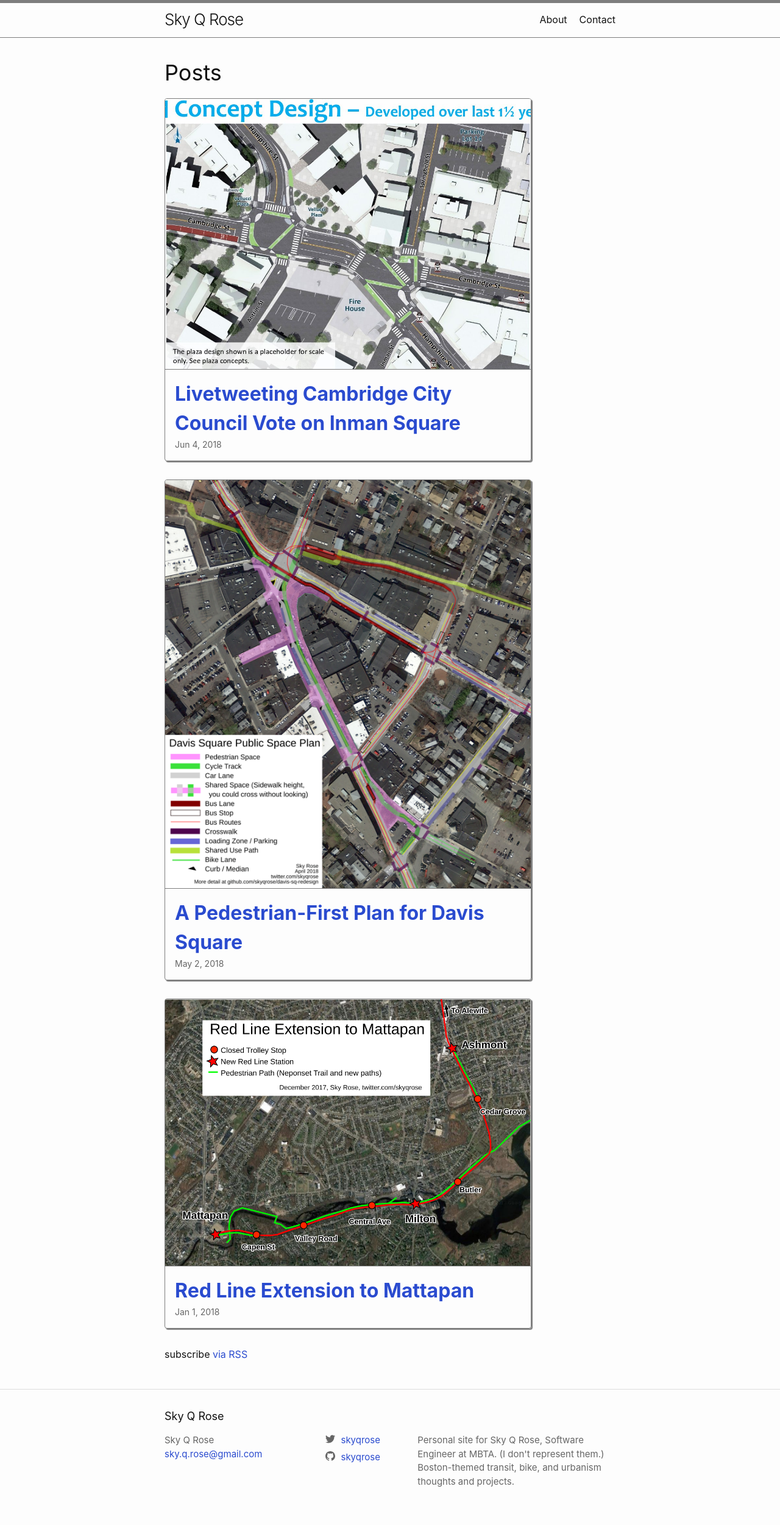
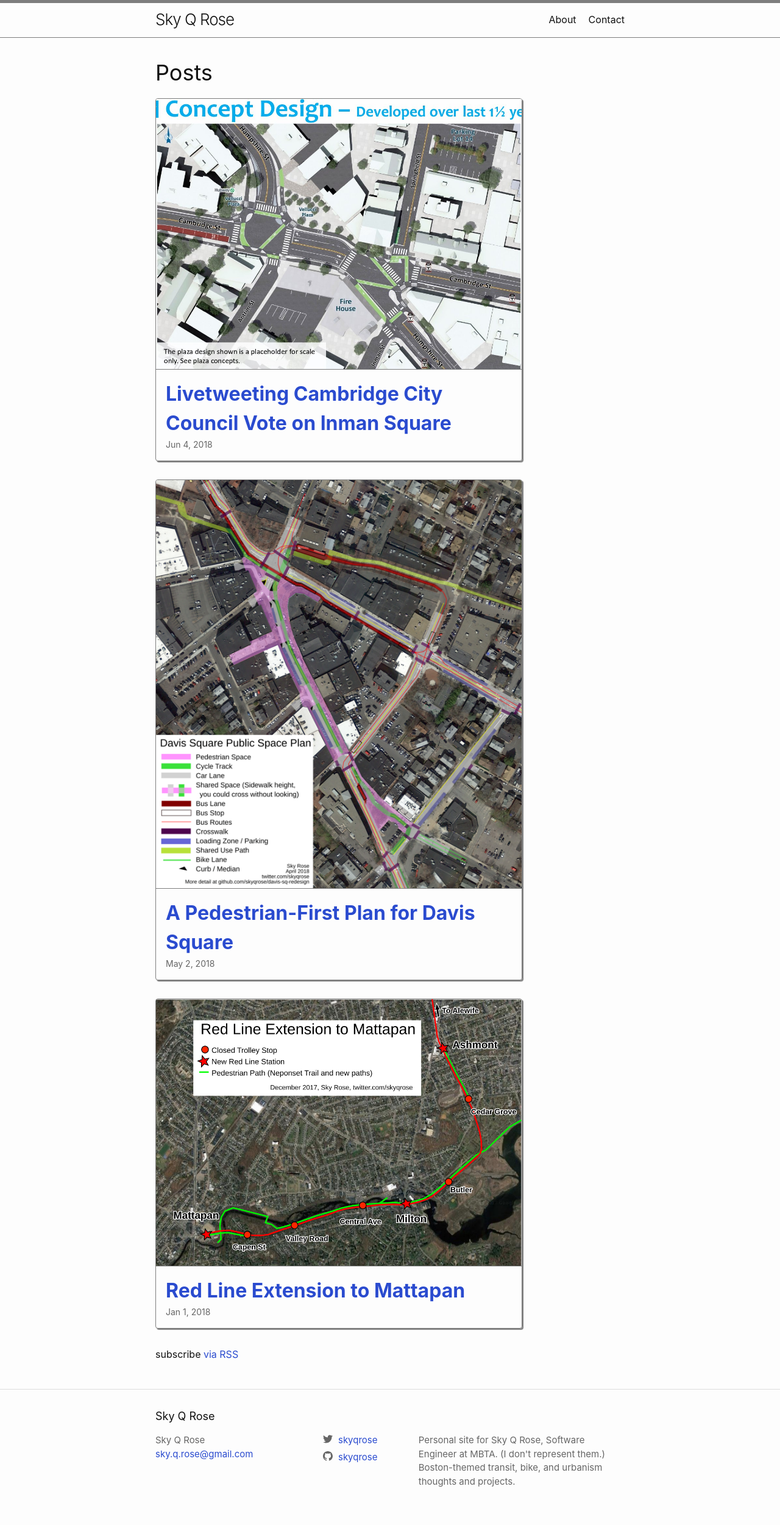
Before and after one commit to skyqrose/skyqrose, a Jekyll site: the page built from index.html, in a window 1280 px wide. Shown: the whole page at 61% size. Built offline with Jekyll 4.4.1, drawn with Linux system fonts in a browser that asks for light colours.

Commit message:
simplify media queries

```diff
--- a/_sass/_base.scss
+++ b/_sass/_base.scss
@@ -168,20 +168,13 @@
  * Wrapper
  */
 .wrapper {
-  max-width: -webkit-calc(#{$content-width} - (#{$spacing-unit} * 2));
-  max-width:         calc(#{$content-width} - (#{$spacing-unit} * 2));
+  max-width: -webkit-calc(#{$content-width} - (#{$spacing-unit}));
+  max-width:         calc(#{$content-width} - (#{$spacing-unit}));
   margin-right: auto;
   margin-left: auto;
-  padding-right: $spacing-unit;
-  padding-left: $spacing-unit;
+  padding-right: $spacing-unit / 2;
+  padding-left: $spacing-unit / 2;
   @extend %clearfix;
-
-  @include media-query($on-laptop) {
-    max-width: -webkit-calc(#{$content-width} - (#{$spacing-unit}));
-    max-width:         calc(#{$content-width} - (#{$spacing-unit}));
-    padding-right: $spacing-unit / 2;
-    padding-left: $spacing-unit / 2;
-  }
 }
 
 
--- a/_sass/_minima.scss
+++ b/_sass/_minima.scss
@@ -15,18 +15,8 @@
 // Width of the content area
 $content-width:    800px !default;
 
-$on-palm:          600px !default;
-$on-laptop:        800px !default;
-
-// Use media queries like this:
-// @include media-query($on-palm) {
-//   .wrapper {
-//     padding-right: $spacing-unit / 2;
-//     padding-left: $spacing-unit / 2;
-//   }
-// }
-@mixin media-query($device) {
-  @media screen and (max-width: $device) {
+@mixin media-query-mobile {
+  @media screen and (max-width: 600px) {
     @content;
   }
 }
--- a/_sass/components/_footer.scss
+++ b/_sass/components/_footer.scss
@@ -46,20 +46,7 @@
   width:         calc(45% - (#{$spacing-unit} / 2));
 }
 
-@include media-query($on-laptop) {
-  .footer-col-1,
-  .footer-col-2 {
-    width: -webkit-calc(50% - (#{$spacing-unit} / 2));
-    width:         calc(50% - (#{$spacing-unit} / 2));
-  }
-
-  .footer-col-3 {
-    width: -webkit-calc(100% - (#{$spacing-unit} / 2));
-    width:         calc(100% - (#{$spacing-unit} / 2));
-  }
-}
-
-@include media-query($on-palm) {
+@include media-query-mobile {
   .footer-col {
     float: none;
     width: -webkit-calc(100% - (#{$spacing-unit} / 2));
--- a/_sass/components/_header.scss
+++ b/_sass/components/_header.scss
@@ -47,7 +47,7 @@
     }
   }
 
-  @include media-query($on-palm) {
+  @include media-query-mobile {
     position: absolute;
     top: 9px;
     right: $spacing-unit / 2;
```
